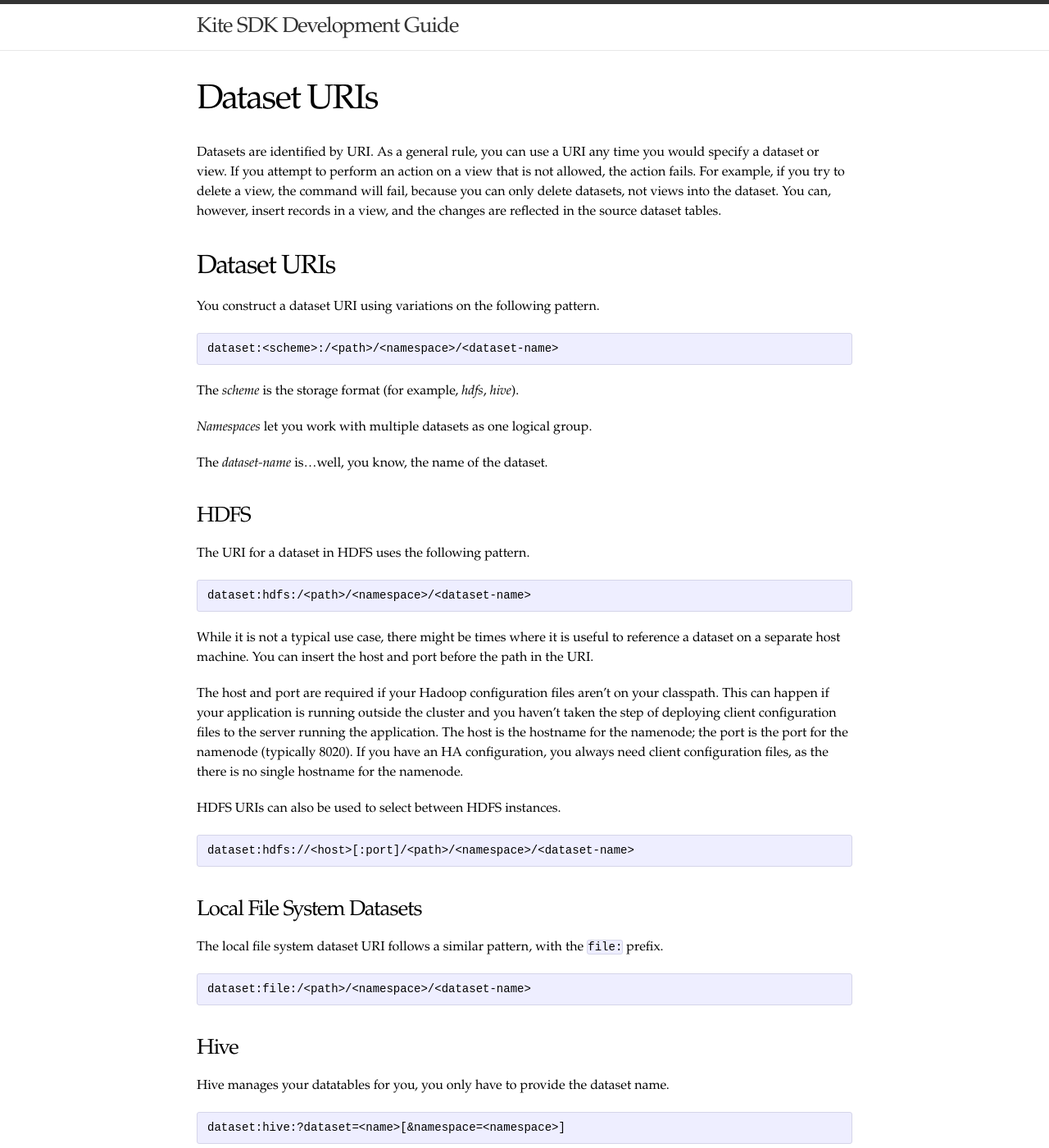
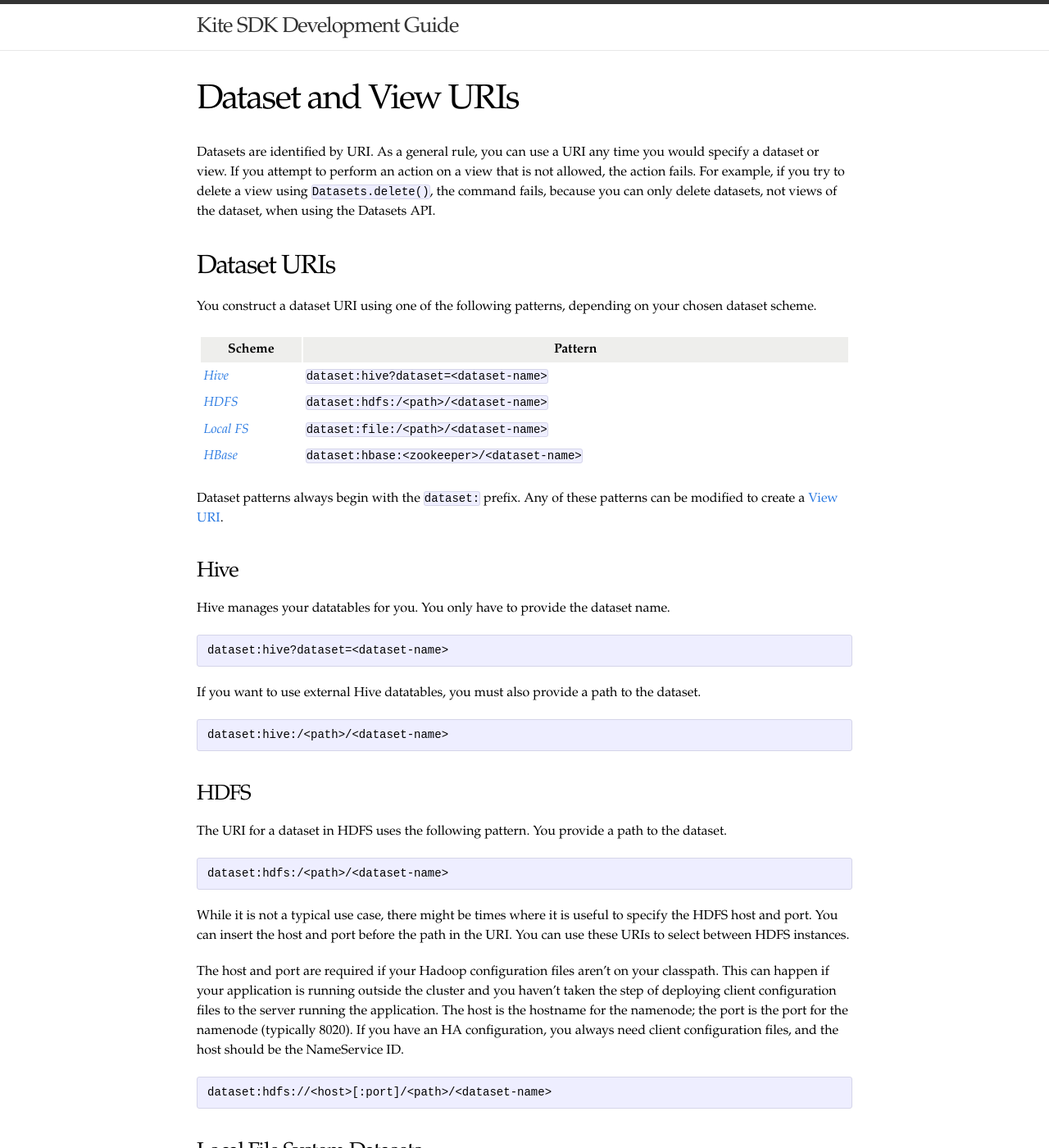
Before and after one commit to kite-sdk/kite-docs, a Jekyll site: the page built from URIs.md, in a window 1280 px wide and 1400 px high. Shown: the whole window at 82% size. Built offline with Jekyll 4.4.1, drawn with Linux system fonts in a browser that asks for light colours; some of the changed text lies outside the part shown.

Commit message:
Final updates for 0.16.

````diff
--- a/URIs.md
+++ b/URIs.md
@@ -1,64 +1,67 @@
 ---
 layout: page
-title: Dataset URIs
+title: Dataset and View URIs
 ---
 
-Datasets are identified by URI. As a general rule, you can use a URI any time you would specify a dataset or view. If you attempt to perform an action on a view that is not allowed, the action fails. For example, if you try to delete a view, the command will fail, because you can only delete datasets, not views into the dataset. You can, however, insert records in a view, and the changes are reflected in the source dataset tables.
+Datasets are identified by URI. As a general rule, you can use a URI any time you would specify a dataset or view. If you attempt to perform an action on a view that is not allowed, the action fails. For example, if you try to delete a view using `Datasets.delete()`, the command fails, because you can only delete datasets, not views of the dataset, when using the Datasets API.
 
 ## Dataset URIs
 
-You construct a dataset URI using variations on the following pattern.
+You construct a dataset URI using one of the following patterns, depending on your chosen dataset scheme.
+
+| Scheme | Pattern
+---------|--------
+| <a href="#hive">*Hive*</a> | `dataset:hive?dataset=<dataset-name>`
+| <a href="#hdfs">*HDFS*</a> | `dataset:hdfs:/<path>/<dataset-name>`
+| <a href="#local">*Local FS*</a> | `dataset:file:/<path>/<dataset-name>`
+| <a href="#hbase">*HBase*</a> | `dataset:hbase:<zookeeper>/<dataset-name>`
+
+Dataset patterns always begin with the `dataset:` prefix. Any of these patterns can be modified to create a <a href="#view">View URI</a>.
+
+<a name="hive" />
+
+### Hive
+
+Hive manages your datatables for you. You only have to provide the dataset name.
 
 ```
-dataset:<scheme>:/<path>/<namespace>/<dataset-name>
+dataset:hive?dataset=<dataset-name>
 ```
-The _scheme_ is the storage format (for example, _hdfs_, _hive_).
 
-_Namespaces_ let you work with multiple datasets as one logical group.
+If you want to use external Hive datatables, you must also provide a path to the dataset.
 
-The _dataset-name_ is...well, you know, the name of the dataset.
+```
+dataset:hive:/<path>/<dataset-name>
+```
+
+<a name="hdfs" />
 
 ### HDFS
 
-The URI for a dataset in HDFS uses the following pattern.
+The URI for a dataset in HDFS uses the following pattern. You provide a path to the dataset.
+```
+dataset:hdfs:/<path>/<dataset-name>
+```
+
+While it is not a typical use case, there might be times where it is useful to specify the HDFS host and port. You can insert the host and port before the path in the URI. You can use these URIs to select between HDFS instances.
+
+The host and port are required if your Hadoop configuration files aren't on your classpath. This can happen if your application is running outside the cluster and you haven't taken the step of deploying client configuration files to the server running the application. The host is the hostname for the namenode; the port is the port for the namenode (typically 8020). If you have an HA configuration, you always need client configuration files, and the host should be the NameService ID.
 
 ```
-dataset:hdfs:/<path>/<namespace>/<dataset-name>
+dataset:hdfs://<host>[:port]/<path>/<dataset-name>
 ```
 
-While it is not a typical use case, there might be times where it is useful to reference a dataset on a separate host machine. You can insert the host and port before the path in the URI.
-
-The host and port are required if your Hadoop configuration files aren't on your classpath. This can happen if your application is running outside the cluster and you haven't taken the step of deploying client configuration files to the server running the application. The host is the hostname for the namenode; the port is the port for the namenode (typically 8020). If you have an HA configuration, you always need client configuration files, as the there is no single hostname for the namenode.
-
-HDFS URIs can also be used to select between HDFS instances.
-
-```
-dataset:hdfs://<host>[:port]/<path>/<namespace>/<dataset-name>
-```
+<a name="local" />
 
 ### Local File System Datasets
 
-The local file system dataset URI follows a similar pattern, with the `file:` prefix.
+The local file system dataset URI follows a pattern similar to the HDFS URI, with the `file:` scheme.
 
 ```
-dataset:file:/<path>/<namespace>/<dataset-name>
+dataset:file:/<path>/<dataset-name>
 ```
 
-### Hive
-
-Hive manages your datatables for you, you only have to provide the dataset name.
-
-```
-dataset:hive:?dataset=<name>[&namespace=<namespace>]
-```
-
-If you are managing Hive datatables externally, the format is similar to HDFS and filesystem.
-
-```
-dataset:hive:/<path>/<namespace>/<dataset-name>
-```
-
-If you don't explicitly set a namespace, Kite uses the default namespace. For Hive dataset, a Kite namespace maps one-to-one to a Hive database.
+<a name="#hbase" />
 
 ### HBase
 
@@ -66,21 +69,20 @@ If you don't explicitly set a namespace, Kite uses the default namespace. For Hi
 hbase:<zookeeper>/<dataset-name>
 ```
 
-Kite uses the default namespace for the HBase scheme.
-
 The _zookeeper_ argument is a comma separated list of hosts.  For example
 
 ```
 hbase:host1,host2:9999,host3/myDataset
 ```
 
+<a name="view" />
+
 ## View URIs
 
-A view URI is constructed by changing the prefix of from `dataset:` to `view:`. You then add query arguments as name/value pairs, similar to query arguments in an HTML URL.
-The query arguments place constraints on the information returned in the view.
+A view URI is constructed by changing the prefix of a dataset URI from `dataset:` to `view:`. You then add query arguments as name/value pairs, similar to query arguments in an HTTP URL. Query arguments place constraints on the information returned in the view.
 
 ```
-view:<dataset-specific>?<field>=<constraint>
+view:<scheme-specific-URI>?<field>=<constraint>
 ```
 
 For example, you can restrict values returned from a table of _users_ to users whose favorite color is pink.
@@ -88,19 +90,22 @@ For example, you can restrict values returned from a table of _users_ to users w
 ```
 view:hdfs:/default/cloudera/users?favoriteColor=pink
 ```
+You can insert records in a view, and the changes are reflected in the source dataset.
 
-You can also set constraints based on dataset partitions. For example, if a dataset were partitioned by date, you might create the view URI this way, constraining the values returned to March, 2014.
+You can also set constraints based on dataset partitions. For example, if a dataset of movie ratings were partitioned by date, you might create the view URI this way, constraining the ratings returned to March, 2014.
 
 ```
-view:hdfs:/default/cloudera/bontemps?year=2014&month=3
+view:hdfs:/default/cloudera/ratings?year=2014&month=3
 ```
+
+If the URI begins with `dataset:`, any constraints are ignored.
 
 There are three formats used to set constraint values. The values can be numbers or strings, but the values you specify must match the schema definition for the field.
 
-| Format | Constraint Type| Example
+| Format | Constraint Type| Example | Meaning
 | ------------------------
-| empty | Exists (value is not null) | `favoriteColor=` (has a favorite color)
-| comma-separated list | In (any of the specified values) | `genre=comedy,animation` (genre is _comedy_ or _animation_)
-| interval | Range of values | `month=[1,3]` (January to March)
+| empty | Exists (value is not null) | `favoriteColor=` | Field _favoriteColor_ is populated.
+| comma-separated list | In (any of the specified values) | `genre=comedy,animation` | Field _genre_ is _comedy_ or _animation_. |
+| interval | Range of values | `month=[1,4]` | Date is from January 1 through April 30. |
 
 See [Interval Notation](../Interval-Notation/) for more examples of defining ranges of values.
````
